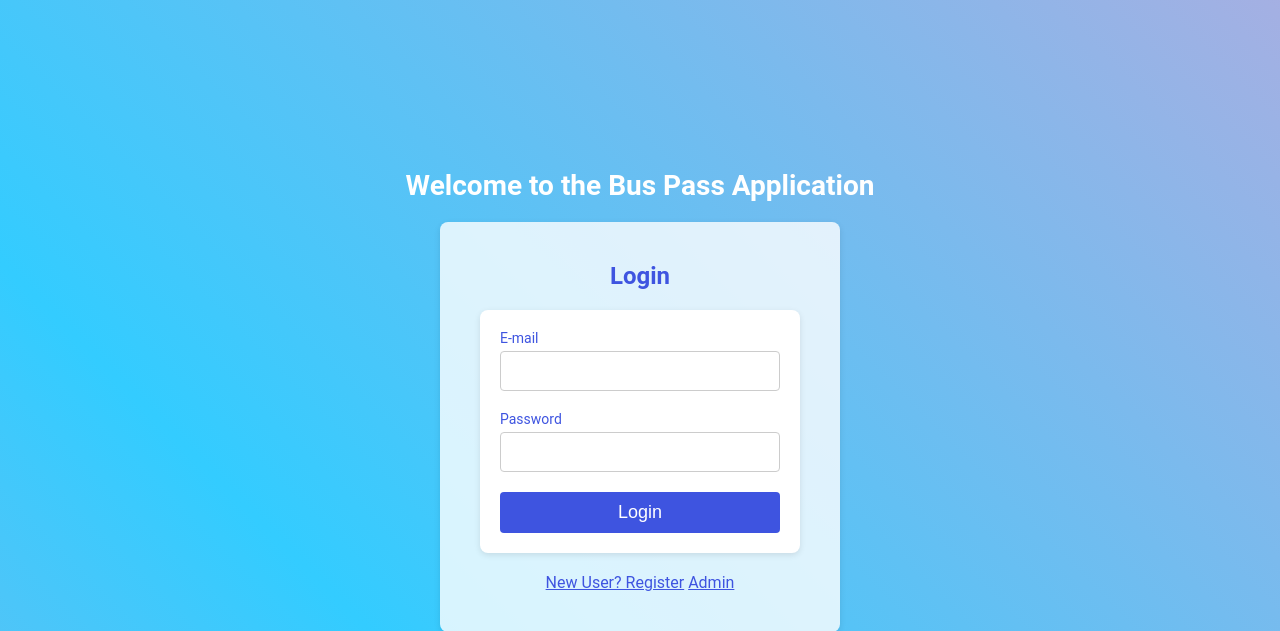
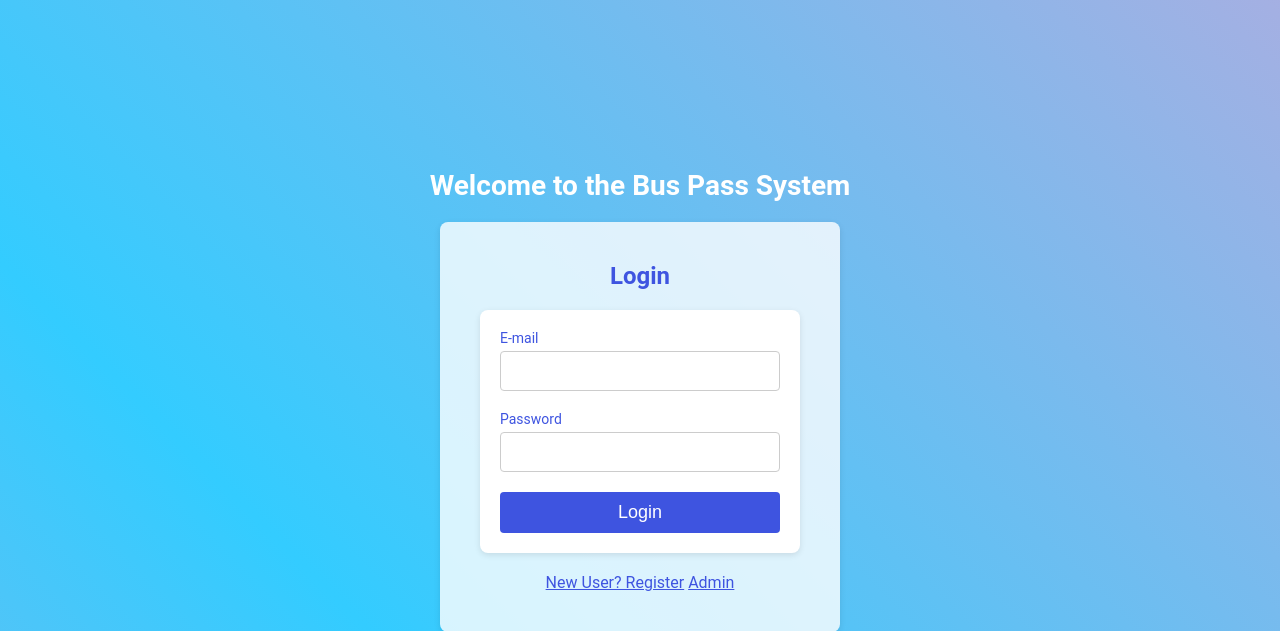
Before and after one commit to Madhu16121993/Online-Bus-Pass-System, a Flask app: page / in a window 1280 px wide. Shown: the top 631 px of the page. Run offline with Flask 2, Linux system fonts and the light colour scheme.

Commit message:
Update login.html

```diff
--- a/templates/login.html
+++ b/templates/login.html
@@ -3,7 +3,7 @@
 <head>
     <meta charset="UTF-8">
     <meta name="viewport" content="width=device-width, initial-scale=1.0">
-    <title>Online Bus Pass Application</title>
+    <title>Online Bus Pass System</title>
     <style>
         /* Reset some default styles */
         * {
@@ -170,7 +170,7 @@
     </style>
 </head>
 <body>
-    <h1>Welcome to the Bus Pass Application</h1>
+    <h1>Welcome to the Bus Pass System</h1>
     <div class="container">
         <section class="login-section">
             <h2 class="section-title">Login</h2>
```
